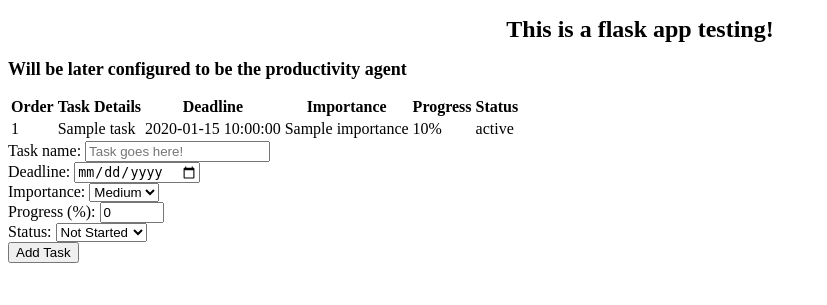
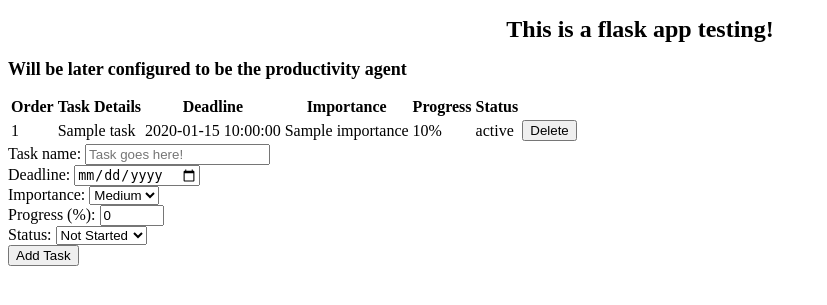
Before and after one commit to pfchensky/productivity-agent, a Flask app: template backend/templates/index.html in a window 1280 px wide. Shown: the top 305 px of the page, without its empty margins (0-827 px from the left). Run offline with Flask 3, Linux system fonts and the light colour scheme; the template is opened without the code that fills it: most values are stand-ins (such as "Sample title", 1, 10 or a date in 2020).

Commit message:
Add delete button to task list

```diff
--- a/backend/app.py
+++ b/backend/app.py
@@ -48,6 +48,15 @@ def add_task():
     )
 
     task_service.add_task(task)
+    return redirect('/')
+
+@app.route('/delete/<int:task_id>', methods=['POST'])
+def delete_task(task_id):
+    deleted = task_service.delete_task(task_id)
+
+    if not deleted:
+        return "Task not found.", 404
+
     return redirect('/')
 
 
--- a/backend/templates/index.html
+++ b/backend/templates/index.html
@@ -28,6 +28,13 @@ PRODUCTIVITY TASK MANAGER
         <td>{{ task.importance }}</td>
         <td>{{ task.progress }}%</td>
         <td>{{ task.status }}</td>
+         <td>
+            <form action="{{ url_for('delete_task', task_id=task.task_id) }}"
+                  method="POST"
+                  onsubmit="return confirm('Delete this task?');">
+                <button type="submit">Delete</button>
+            </form>
+        </td>
     </tr>
     {% endfor %}
 </table>
```
